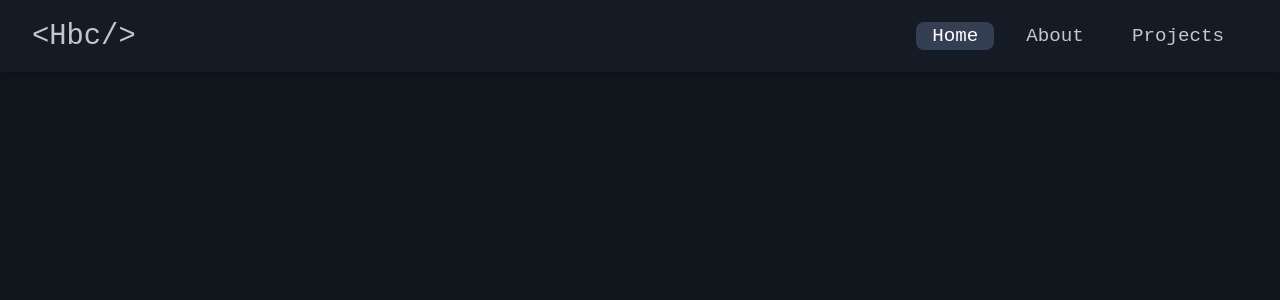
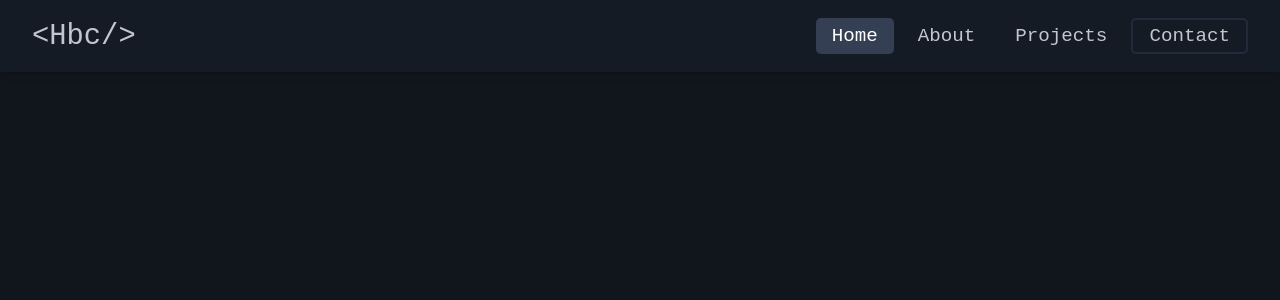
Before and after one commit to henriquebcustodio/portfolio-frontend, a React (Create React App) app: page / in a window 1280 px wide. Shown: the top 300 px of the page. Built offline with nearby package versions, Linux system fonts and the light colour scheme; a web font is replaced by a local one.

Commit message:
Added contact button

```diff
--- /dev/null
+++ b/src/components/button/style.js
@@ -0,0 +1,19 @@
+import { css } from "styled-components";
+import { theme } from "../../shared/theme";
+
+export const outline = css`
+  display: flex;
+  justify-content: center;
+  align-items: center;
+  padding: 1rem 1rem;
+  border-radius: 5px;
+  border: 2px solid ${theme.component.default};
+  box-sizing: border-box;
+  color: ${theme.text.default};
+  cursor: pointer;
+
+  &:hover {
+    color: ${theme.text.highlight};
+    border-color: ${theme.component.highlight};
+  }
+`
--- a/src/components/header/index.js
+++ b/src/components/header/index.js
@@ -1,5 +1,5 @@
 import { useState } from "react";
-import { Logo, Navbar, Links, Link, Icon } from "./style"
+import { Logo, Navbar, Links, Link, Icon, HeaderContactButton } from "./style"
 import { Squash as Hamburger } from "hamburger-react";
 import { theme } from "../../shared/theme";
 
@@ -13,6 +13,7 @@ const Header = () => {
         <Link isActive={true}>Home</Link>
         <Link>About</Link>
         <Link>Projects</Link>
+        <HeaderContactButton role="button">Contact</HeaderContactButton>
       </Links>
       <Icon>
         <Hamburger
--- a/src/components/header/style.js
+++ b/src/components/header/style.js
@@ -1,6 +1,7 @@
 import styled, { css } from "styled-components";
 import { theme } from "../../shared/theme";
 import { HEADER_HEIGHT, TABLET_BREAK } from "../../shared/layout";
+import { outline } from "../button/style";
 
 export const Navbar = styled.nav`
   position: fixed;
@@ -60,12 +61,18 @@ export const Links = styled.div`
     padding: 0;
     border-top: none;
     background-color: transparent;
+    column-gap: 0.5rem;
   }
 `
 
 export const Link = styled.a`
+  display: flex;
+  justify-content: center;
+  align-items: center;
   margin-bottom: 1rem;
   font-size: 1.5rem;
+  height: 2.2rem;
+  box-sizing: border-box;
   cursor: pointer;
   color: ${({ isActive }) => isActive ? theme.text.highlight : theme.text.default};
   border-bottom: ${({ isActive }) => isActive ? '2px solid ' + theme.component.highlight : 'none'};
@@ -78,10 +85,19 @@ export const Link = styled.a`
     margin-bottom: 0;
     border-bottom: none;
     background-color: ${({ isActive }) => isActive ? theme.component.highlight : 'transparent'};
-    padding: 0.2rem 1rem;
-    margin: 0 0.5rem;
-    border-radius: 8px;
+    padding: 0.5rem 1rem;
+    border-radius: 5px;
     font-size: 1.2rem;
+  }
+`
+
+export const HeaderContactButton = styled.a`
+  ${outline}
+  font-size: 1.5rem;
+
+  @media screen and (min-width: ${TABLET_BREAK}) {
+    font-size: 1.2rem;
+    height: 2.2rem;
   }
 `
 
```
